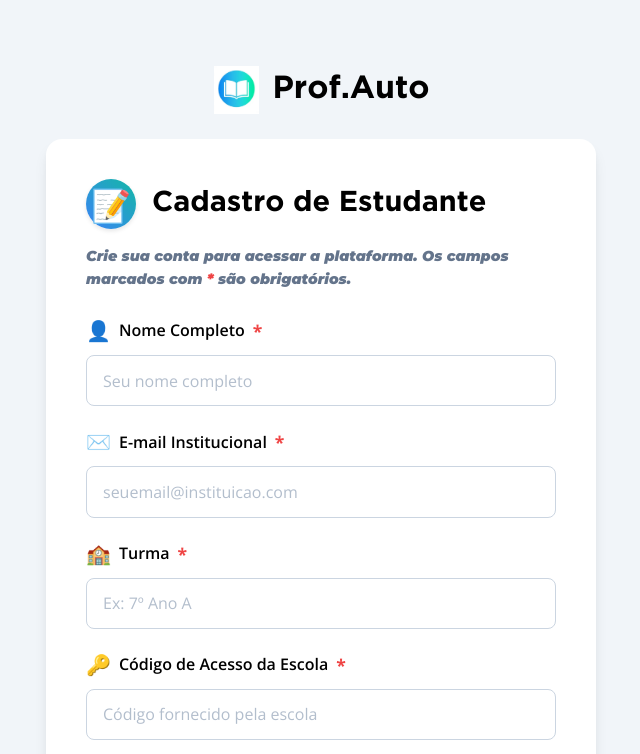
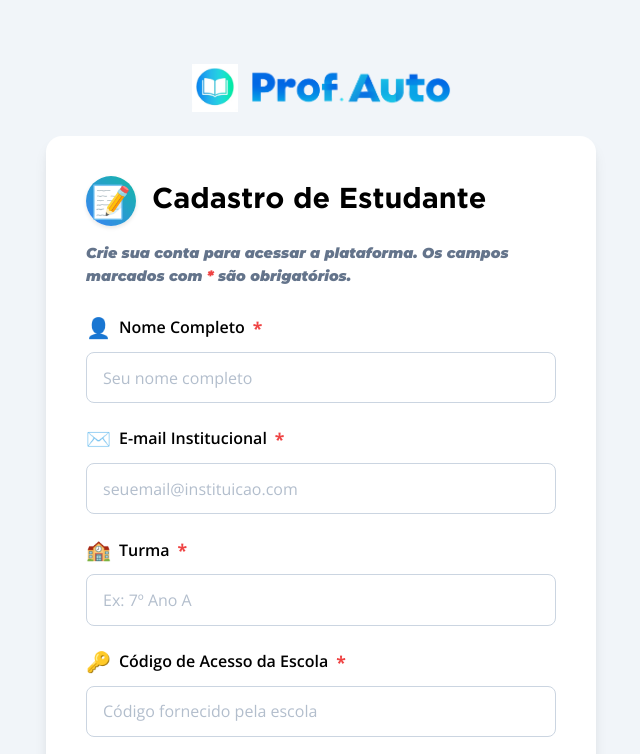
Before and after one commit to dtorrezzz/Prof.Auto, a plain HTML site: page aluno_cadastro.html in a window 1280 px wide. Shown: the top 754 px of the page, without its empty margins (319-959 px from the left). Drawn offline with nearby package versions, Linux system fonts and the light colour scheme.

Commit message:
Update aluno_cadastro.html

```diff
--- a/aluno_cadastro.html
+++ b/aluno_cadastro.html
@@ -18,7 +18,7 @@
     <div class="form-page-container">
         <div class="logo-container">
             <img src="logo-prof-auto-capelo.png" alt="Logo Prof.Auto" class="logo-img-form">
-            <span class="logo-text-form">Prof.Auto</span>
+            <img src="logo-prof-auto.png" alt="Logo Prof.Auto" width="200" height="40" class="logo-text">
         </div>
 
         <div class="form-container">
```
